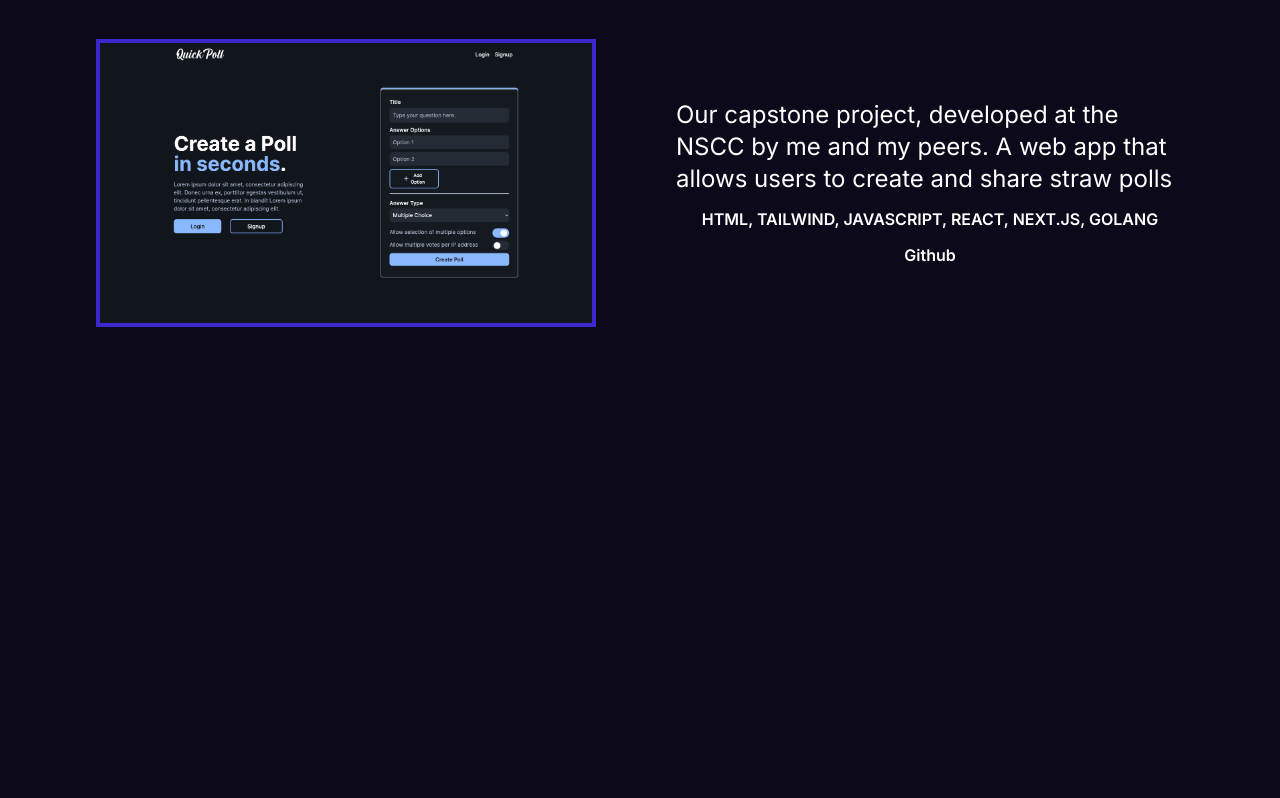
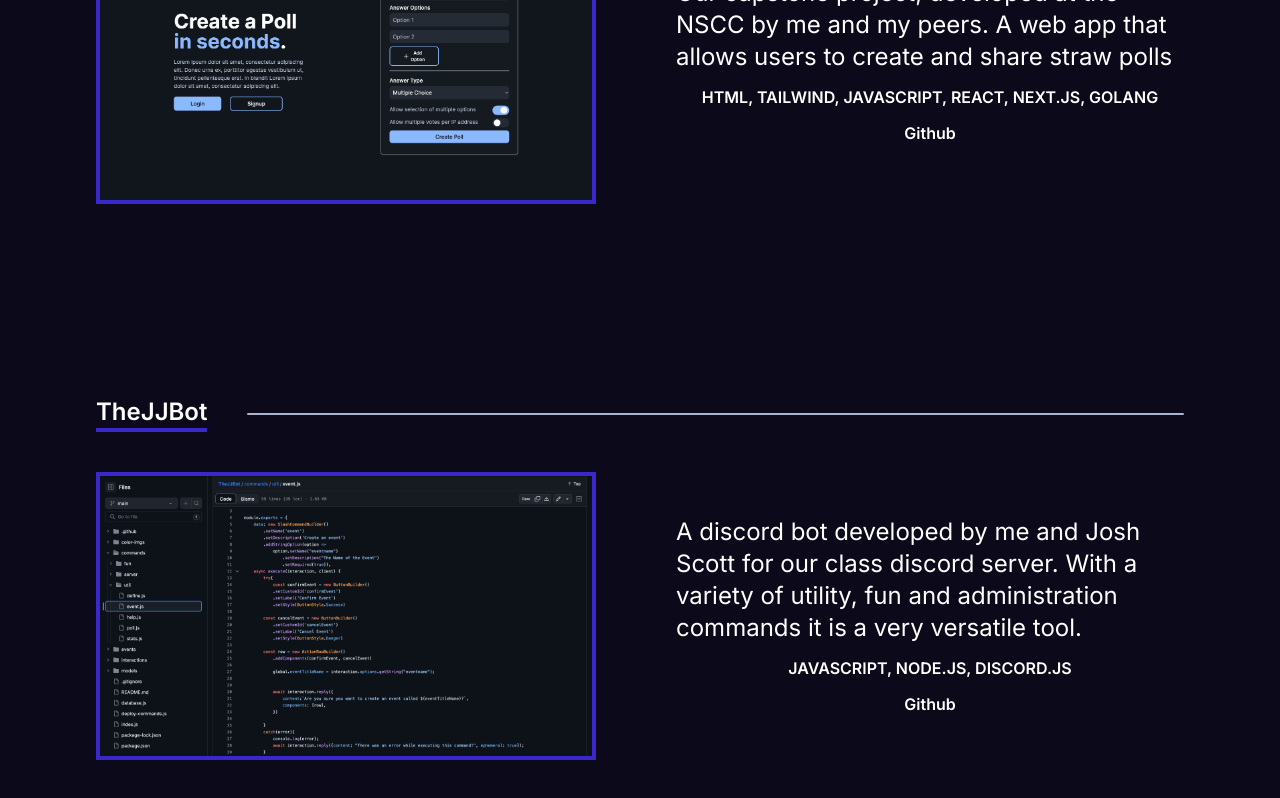
Before and after one commit to jaegarsaun/portfolio, a Next.js app: page / in a window 1280 px wide. Shown: the part 1855-2653 px from the top of the page. Built offline with nearby package versions, Linux system fonts and the light colour scheme.

Commit message:
added a new project & added a gradient to navbar

```diff
--- a/src/app/components/Nav.js
+++ b/src/app/components/Nav.js
@@ -54,7 +54,7 @@ export default function Nav() {
   let buttonClass = isOpen ? "rotate-90" : "rotate-0";
 
   return (
-    <nav className={`p-[2rem] fixed top-0 left-0 flex w-full z-50 transition-all duration-1000 ${hasScrolled ? 'bg-dark' : 'bg-transparent'}` }>
+    <nav className={`p-[2rem] fixed top-0 left-0 flex w-full z-50 transition-all duration-1000 ${hasScrolled ? 'gradient-background' : 'bg-transparent'}` }>
       <div className="logo flex grow justifty-start items-center ">
         <Image
           src="/images/logo.png"
--- a/src/app/components/ProjectSection.js
+++ b/src/app/components/ProjectSection.js
@@ -7,11 +7,11 @@ export default function ProjectSections({
   github,
 }) {
   return (
-    <section className="project flex justify-center items-center flex-col h-[100vh] p-24 gap-10">
-<div className="flex flex-row items-center justify-center w-full gap-10">
-    <h1 className="border-b-4 border-primary text-2xl w-auto ">{title}</h1>
-    <div className="grow bg-secondary rounded-full h-[2px] w-auto"></div>
-</div>
+    <section className="project flex justify-center items-center flex-col p-24 gap-10">
+      <div className="flex flex-row items-center justify-center w-full gap-10">
+        <h1 className="border-b-4 border-primary text-2xl w-auto ">{title}</h1>
+        <div className="grow bg-secondary rounded-full h-[2px] w-auto"></div>
+      </div>
 
       <div className="flex justify-center items-center flex-col lg:flex-row gap-20 items-start">
         <Image
--- a/src/app/globals.css
+++ b/src/app/globals.css
@@ -48,3 +48,8 @@ body {
 p, h1, img, a, button, span {
   z-index: 5;
 }
+
+
+.gradient-background {
+  background-image: linear-gradient(to bottom, #0B091A 50%, rgba(11, 9, 26, 0) 100%);
+}
--- a/src/app/page.js
+++ b/src/app/page.js
@@ -11,6 +11,14 @@ export default function Home() {
       imageSrc: "/images/quickpoll-ss.png",
       tech: "HTML, TAILWIND, JAVASCRIPT, REACT, NEXT.JS, GOLANG",
       github: "N/A",
+    },
+    {
+      title: "TheJJBot",
+      description:
+        "A discord bot developed by me and Josh Scott for our class discord server. With a variety of utility, fun and administration commands it is a very versatile tool.",
+      imageSrc: "/images/jjbot-ss.png",
+      tech: "JAVASCRIPT, NODE.JS, DISCORD.JS",
+      github: "",
     },
   ];
 
```
Also changed, not shown: public/images/jjbot-ss.png (added).
